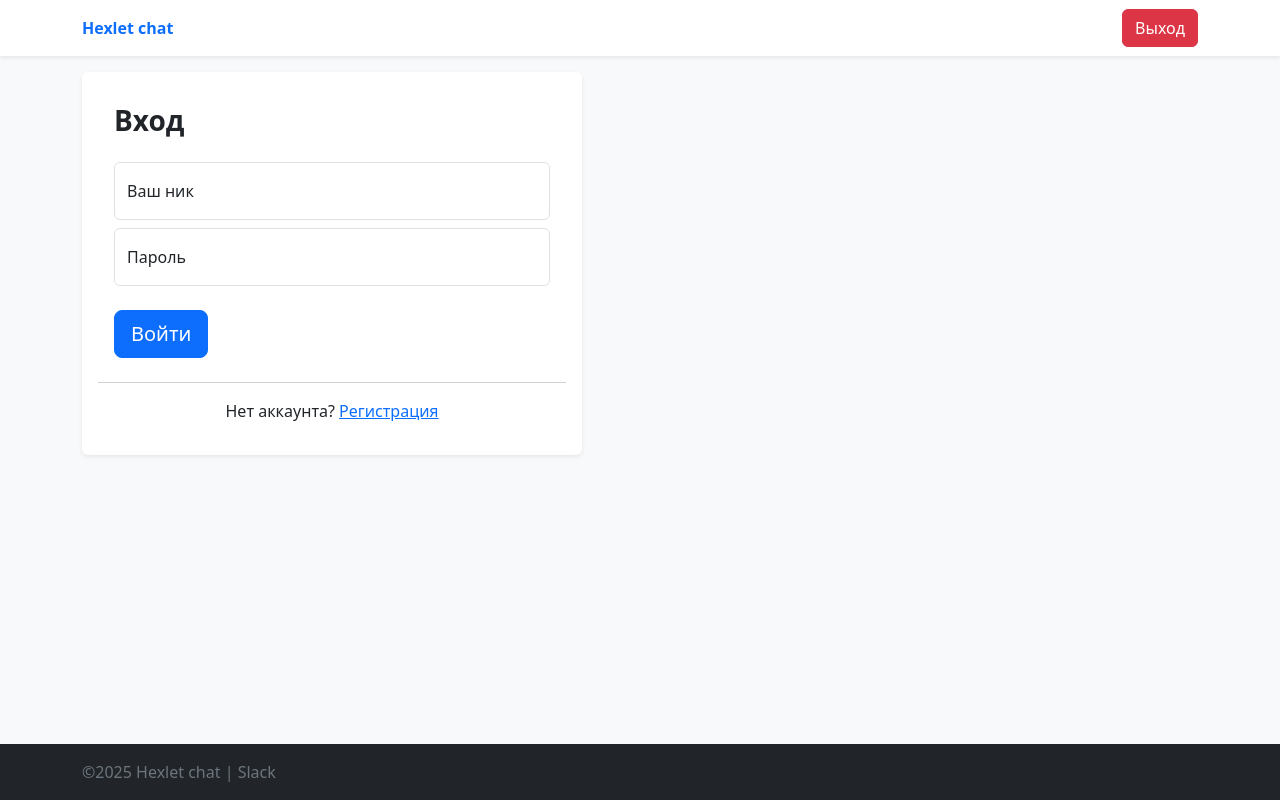
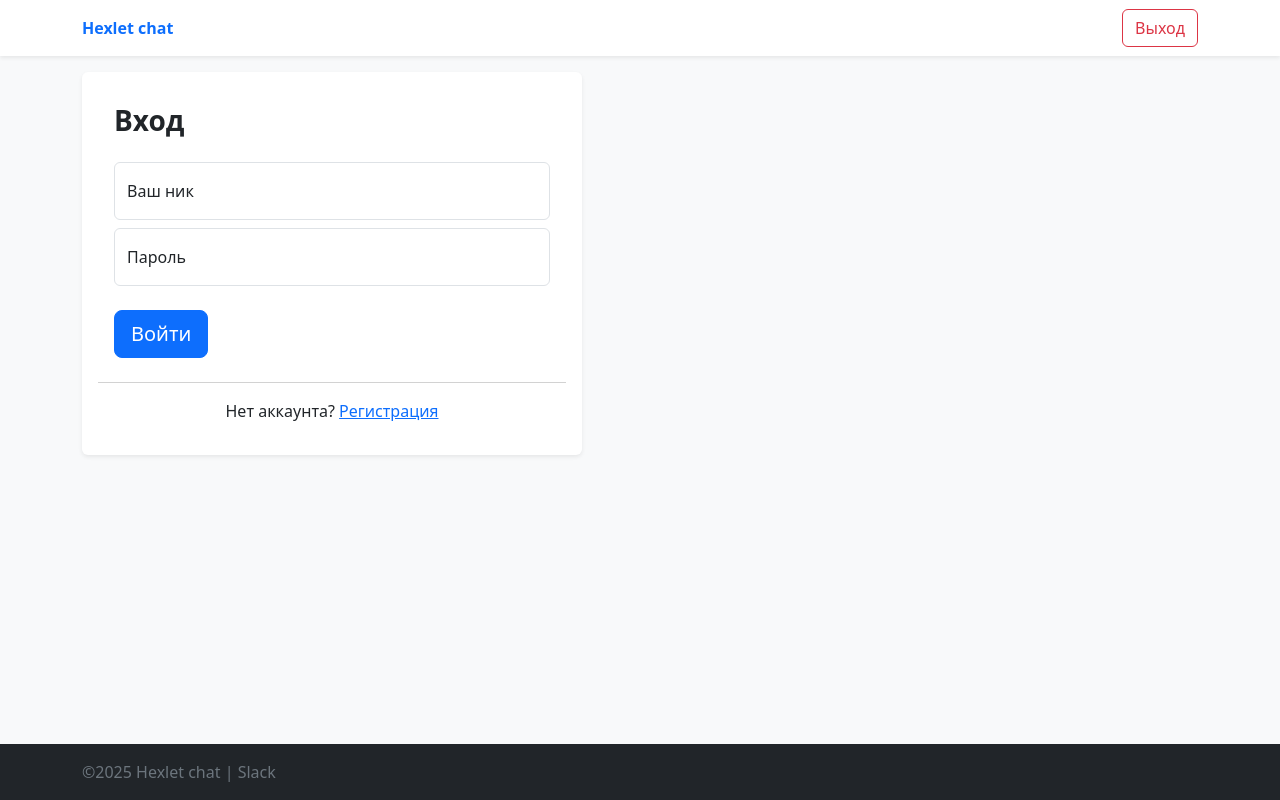
Before and after one commit to ilrosch/frontend-project-12, a React (Vite) app in the folder frontend/: page /login in a window 1280 px wide. Built offline with nearby package versions, Linux system fonts and the light colour scheme; no server answers; sample sign-in values are in the browser's storage.

Commit message:
fix error test

```diff
--- a/frontend/src/components/pages/Chat/ChannelBox/index.jsx
+++ b/frontend/src/components/pages/Chat/ChannelBox/index.jsx
@@ -105,7 +105,7 @@ export default function ChannelBox({ activeChannel, handleSetActiveChannel }) {
     },
     remove: async () => {
       await createToastPromise(handleApi.channel.remove(selectedChannelId), {
-        // pending: t('toast.channel.remove.pending'),
+        pending: t('toast.channel.remove.pending'),
         success: t('toast.channel.remove.success'),
         error: t('toast.channel.remove.error'),
       });
--- a/frontend/src/components/shared/TemplatePage/index.jsx
+++ b/frontend/src/components/shared/TemplatePage/index.jsx
@@ -36,7 +36,7 @@ export default function TemplatePage({ children }) {
               </Link>
 
               {token && (
-                <Button variant='danger' onClick={handleExit}>
+                <Button variant='outline-danger' onClick={handleExit}>
                   {t('element.button.exit')}
                 </Button>
               )}
```
